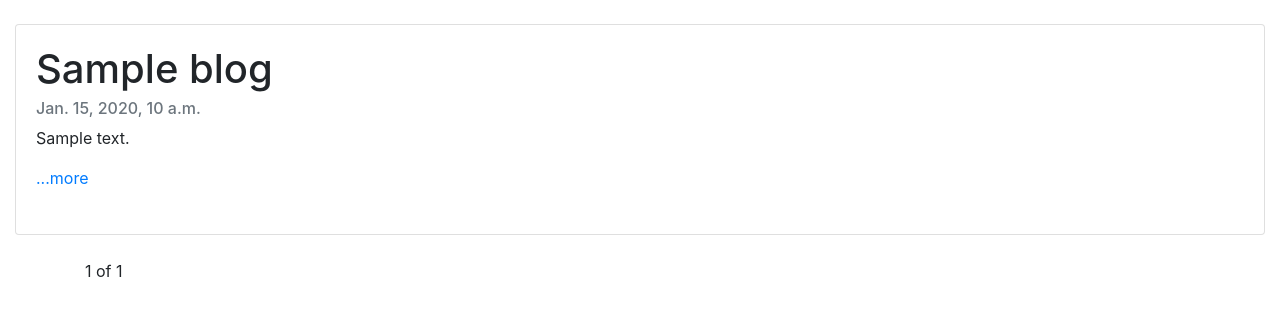
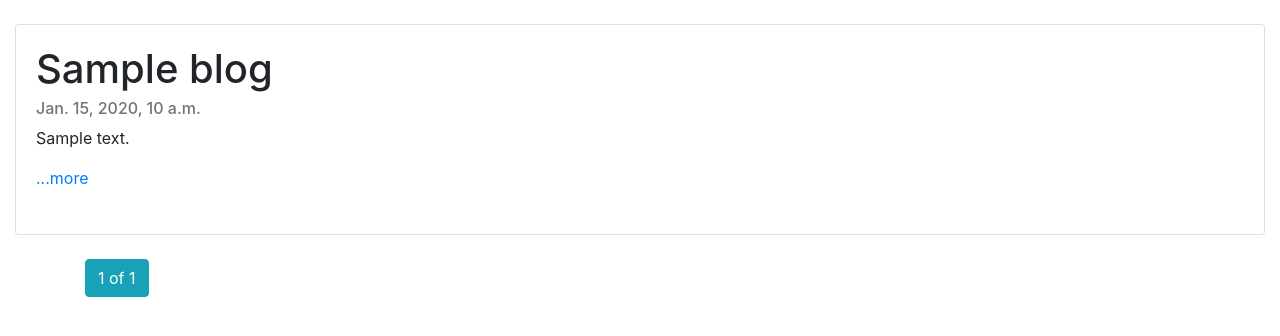
Before and after one commit to baaaam771/blog, a Django app: template blog/templates/home.html in a window 1280 px wide. Shown: the part 56-392 px from the top of the page. Run offline with Django 3.2, Linux system fonts and the light colour scheme; the template is opened without the code that fills it: most values are stand-ins (such as "Sample title", 1, 10 or a date in 2020); some libraries are stand-ins or nearby versions.

Commit message:
design page buttons

```diff
--- a/blog/templates/home.html
+++ b/blog/templates/home.html
@@ -16,23 +16,71 @@
     <br />
   </div>
   {%endfor%} {#First Previous 3of4 Next Last#}
+  <!--
   <div class="container">
-    <!--First Previous-->
+    {#First Previous#}
     {%if posts.has_previous%}
     <a href="?page=1">First</a>
     <a href="?page={{posts.previous_page_number}}">Previous</a>
     {%endif%}
 
-    <!--3 of 4-->
+    {#3 of 4#}
     <span>{{posts.number}}</span>
     <span>of</span>
     <span>{{posts.paginator.num_pages}}</span>
 
-    <!--Next Last-->
+    {#Next Last#}
     {%if posts.has_next%}
     <a href="?page={{posts.next_page_number}}">Next</a>
     <a href="?page={{posts.paginator.num_pages}}">Last</a>
     {%endif%}
   </div>
+-->
+  <div class="container">
+    <div class="row text-center">
+      <div class="col text-center">
+        <div
+          class="btn-toolbar"
+          role="toolbar"
+          aria-label="Toolbar with button groups"
+        >
+          {%if posts.has_previous%}
+          <div class="btn-group mr-2" role="group" aria-label="First group">
+            <a class="btn btn-primary" href="?page=1" role="button">First</a>
+            <a
+              class="btn btn-primary"
+              href="?page={{posts.previous_page_number}}"
+              role="button"
+              >Previous</a
+            >
+          </div>
+          {%endif%}
+          <div class="btn-group mr-2" role="group" aria-label="Second group">
+            <button type="button" class="btn btn-info">
+              <span>{{posts.number}}</span>
+              <span>of</span>
+              <span>{{posts.paginator.num_pages}}</span>
+            </button>
+          </div>
+          {%if posts.has_next%}
+          <div class="btn-group" role="group" aria-label="Third group">
+            <a
+              class="btn btn-primary"
+              href="?page={{posts.next_page_number}}"
+              role="button"
+              >Next</a
+            >
+            <a
+              class="btn btn-primary"
+              href="?page={{posts.paginator.num_pages}}"
+              role="button"
+              >Last</a
+            >
+          </div>
+          {%endif%}
+        </div>
+      </div>
+    </div>
+  </div>
 </body>
 {%endblock%}
```
